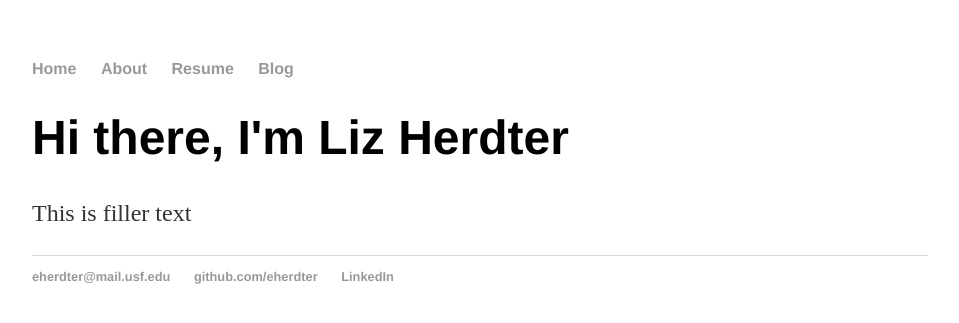
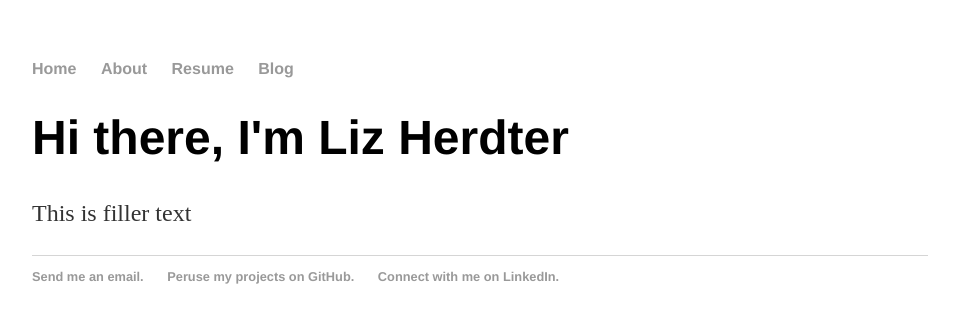
Before and after one commit to eherdter/eherdter.github.io, a Jekyll site: the page built from index.html, in a window 1280 px wide. Shown: the top 323 px of the page, without its empty margins (160-1119 px from the left). Built offline with Jekyll 4.4.1, drawn with Linux system fonts in a browser that asks for light colours.

Commit message:
Add my descriptive text for contact hyperlinks

```diff
--- a/_layouts/default.html
+++ b/_layouts/default.html
@@ -21,9 +21,9 @@
 			</div><!-- /.container -->
 			<footer>
 	    		<ul>
-	        		<li><a href="mailto:eherdter@mail.usf.edu">eherdter@mail.usf.edu</a></li>
-	        		<li><a href="https://github.com/eherdter">github.com/eherdter</a></li>
-				<li><a href="https://www.linkedin.com/in/elizabeth-herdter/">LinkedIn</a></li>
+	        		<li><a href="mailto:eherdter@mail.usf.edu">Send me an email.</a></li>
+	        		<li><a href="https://github.com/eherdter">Peruse my projects on GitHub.</a></li>
+				<li><a href="https://www.linkedin.com/in/elizabeth-herdter/">Connect with me on LinkedIn.</a></li>
 				</ul>
 			</footer>
 		</body>
```
